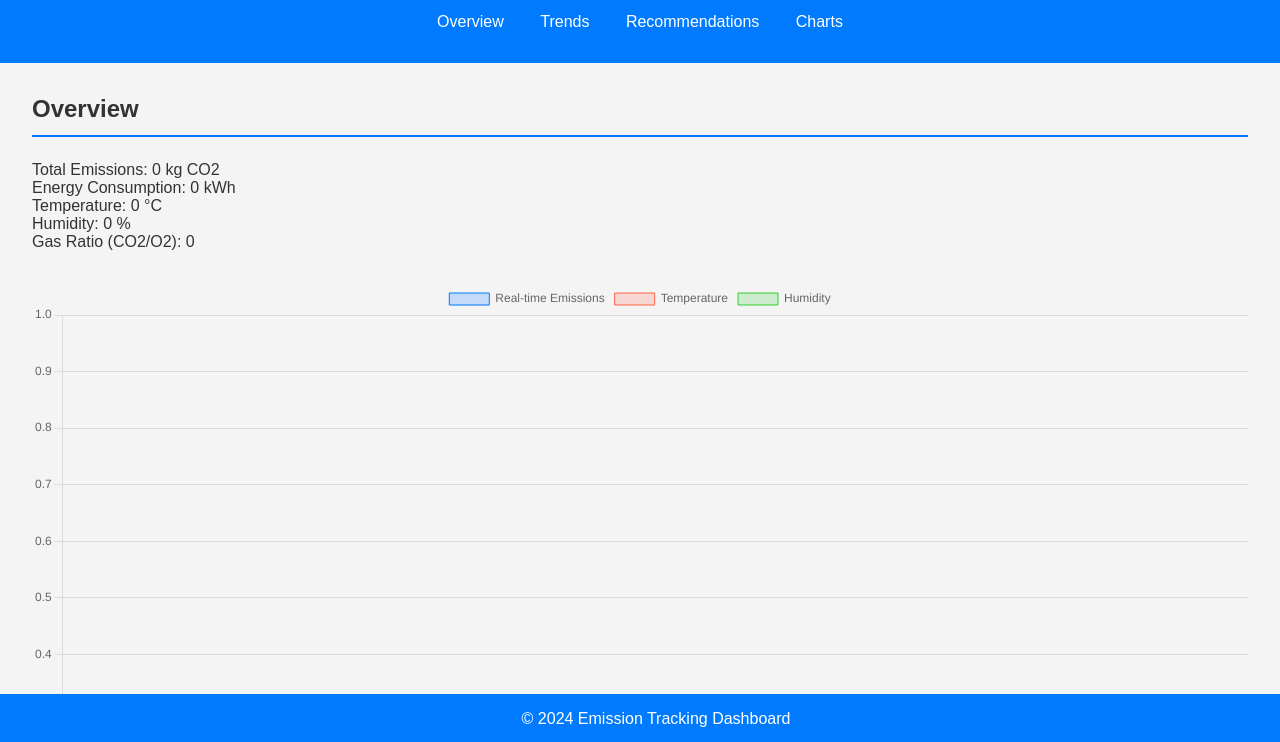
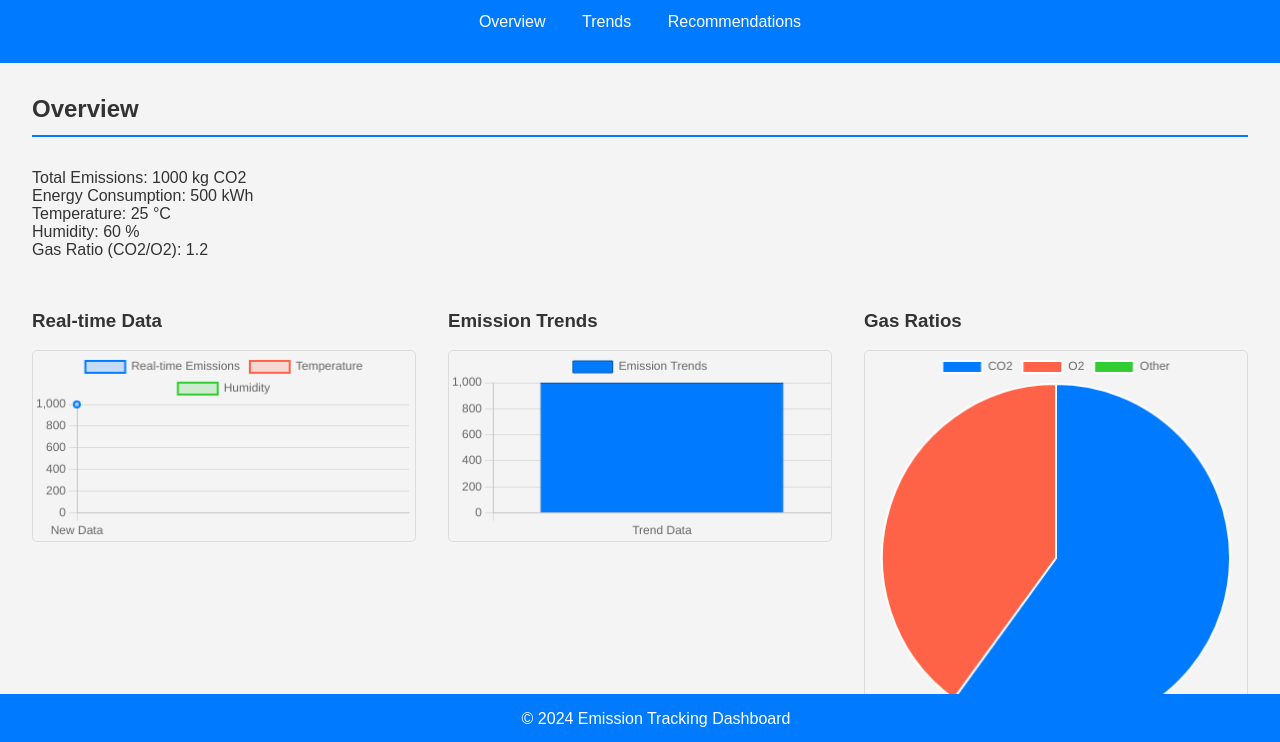
Before and after one commit to vishveshwaran1/CoalMineManagement, a plain HTML site: page index.html in a window 1280 px wide. Shown: the part 56-798 px from the top of the page. Drawn offline with nearby package versions, Linux system fonts and the light colour scheme; no server answers.

Commit message:
new file

```diff
--- a/index.html
+++ b/index.html
@@ -14,7 +14,6 @@
                 <li><a href="#overview">Overview</a></li>
                 <li><a href="#trends">Trends</a></li>
                 <li><a href="#recommendations">Recommendations</a></li>
-                <li><a href="#charts">Charts</a></li>
             </ul>
         </nav>
     </header>
@@ -22,29 +21,29 @@
     <main>
         <section id="overview">
             <h2>Overview</h2>
-            <div id="summary">
+            <div id="alerts" class="alert-box">
+                <!-- Alerts will be displayed here -->
+            </div>
+            <div id="summary" class="summary-box">
                 <p>Total Emissions: <span id="total-emissions">0</span> kg CO2</p>
                 <p>Energy Consumption: <span id="energy-consumption">0</span> kWh</p>
                 <p>Temperature: <span id="temperature">0</span> °C</p>
                 <p>Humidity: <span id="humidity">0</span> %</p>
                 <p>Gas Ratio (CO2/O2): <span id="gas-ratio">0</span></p>
             </div>
-            <div id="real-time">
-                <canvas id="real-time-chart"></canvas>
-            </div>
-        </section>
-
-        <section id="trends">
-            <h2>Emission Trends</h2>
-            <div id="trend-chart">
-                <canvas id="trend-chart-canvas"></canvas>
-            </div>
-        </section>
-
-        <section id="charts">
-            <h2>Additional Charts</h2>
-            <div id="pie-chart">
-                <canvas id="pie-chart-canvas"></canvas>
+            <div id="charts">
+                <div class="chart-container">
+                    <h3>Real-time Data</h3>
+                    <canvas id="real-time-chart"></canvas>
+                </div>
+                <div class="chart-container">
+                    <h3>Emission Trends</h3>
+                    <canvas id="trend-chart-canvas"></canvas>
+                </div>
+                <div class="chart-container">
+                    <h3>Gas Ratios</h3>
+                    <canvas id="pie-chart"></canvas>
+                </div>
             </div>
         </section>
 
@@ -60,7 +59,7 @@
         <p>&copy; 2024 Emission Tracking Dashboard</p>
     </footer>
 
+    <script src="scripts.js"></script>
     <script src="https://cdn.jsdelivr.net/npm/chart.js"></script>
-    <script src="scripts.js"></script>
 </body>
 </html>
--- a/scripts.js
+++ b/scripts.js
@@ -1,9 +1,8 @@
-// Assuming you are using Chart.js for charting
-
-// Initialize the charts
 document.addEventListener('DOMContentLoaded', function() {
   const ctxRealTime = document.getElementById('real-time-chart').getContext('2d');
   const ctxTrend = document.getElementById('trend-chart-canvas').getContext('2d');
+  const ctxPie = document.getElementById('pie-chart').getContext('2d');
+  const alertContainer = document.getElementById('alert-container');
 
   const realTimeChart = new Chart(ctxRealTime, {
       type: 'line',
@@ -15,21 +14,21 @@ document.addEventListener('DOMContentLoaded', function() {
                   data: [], // Add real-time emissions data here
                   borderColor: '#007bff',
                   backgroundColor: 'rgba(0, 123, 255, 0.2)',
-                  borderWidth: 1
+                  borderWidth: 2
               },
               {
                   label: 'Temperature',
                   data: [], // Add real-time temperature data here
                   borderColor: '#ff6347',
                   backgroundColor: 'rgba(255, 99, 71, 0.2)',
-                  borderWidth: 1
+                  borderWidth: 2
               },
               {
                   label: 'Humidity',
                   data: [], // Add real-time humidity data here
                   borderColor: '#32cd32',
                   backgroundColor: 'rgba(50, 205, 50, 0.2)',
-                  borderWidth: 1
+                  borderWidth: 2
               }
           ]
       },
@@ -42,6 +41,10 @@ document.addEventListener('DOMContentLoaded', function() {
               y: {
                   beginAtZero: true
               }
+          },
+          animation: {
+              duration: 1000,
+              easing: 'easeOutQuart'
           }
       }
   });
@@ -69,11 +72,50 @@ document.addEventListener('DOMContentLoaded', function() {
               y: {
                   beginAtZero: true
               }
+          },
+          animation: {
+              duration: 1500,
+              easing: 'easeOutBounce'
           }
       }
   });
 
-  // Example function to update the summary
+  const pieChart = new Chart(ctxPie, {
+      type: 'pie',
+      data: {
+          labels: [], // Add labels here
+          datasets: [{
+              label: 'Gas Ratios',
+              data: [], // Add gas ratio data here
+              backgroundColor: [
+                  '#007bff',
+                  '#ff6347',
+                  '#32cd32'
+              ],
+              hoverOffset: 4
+          }]
+      },
+      options: {
+          responsive: true,
+          plugins: {
+              legend: {
+                  position: 'top',
+              },
+              tooltip: {
+                  callbacks: {
+                      label: function(tooltipItem) {
+                          return `${tooltipItem.label}: ${tooltipItem.raw}%`;
+                      }
+                  }
+              }
+          },
+          animation: {
+              duration: 1000,
+              easing: 'easeInOutQuad'
+          }
+      }
+  });
+
   function updateSummary(totalEmissions, energyConsumption, temperature, humidity, gasRatio) {
       document.getElementById('total-emissions').textContent = totalEmissions;
       document.getElementById('energy-consumption').textContent = energyConsumption;
@@ -82,32 +124,53 @@ document.addEventListener('DOMContentLoaded', function() {
       document.getElementById('gas-ratio').textContent = gasRatio;
   }
 
-  // Example function to fetch and update data
-  function fetchData() {
-      // Replace with actual API call
-      fetch('/api/data')
-          .then(response => response.json())
-          .then(data => {
-              // Update charts and summary with fetched data
-              updateSummary(
-                  data.totalEmissions,
-                  data.energyConsumption,
-                  data.temperature,
-                  data.humidity,
-                  data.gasRatio
-              );
-              realTimeChart.data.labels = data.realTimeLabels;
-              realTimeChart.data.datasets[0].data = data.realTimeEmissionsData;
-              realTimeChart.data.datasets[1].data = data.realTimeTemperatureData;
-              realTimeChart.data.datasets[2].data = data.realTimeHumidityData;
-              realTimeChart.update();
-
-              trendChart.data.labels = data.trendLabels;
-              trendChart.data.datasets[0].data = data.trendData;
-              trendChart.update();
-          });
+  function displayAlert(message, type) {
+      const alert = document.createElement('div');
+      alert.className = `alert ${type}`;
+      alert.textContent = message;
+      alertContainer.appendChild(alert);
   }
 
-  // Fetch data on page load
+  function fetchData() {
+      // Replace with actual data fetching logic
+      const mockData = {
+          totalEmissions: '1000',
+          energyConsumption: '500',
+          temperature: '25',
+          humidity: '60',
+          gasRatio: '1.2'
+      };
+      const { totalEmissions, energyConsumption, temperature, humidity, gasRatio } = mockData;
+
+      updateSummary(totalEmissions, energyConsumption, temperature, humidity, gasRatio);
+
+      // Check for critical levels
+      if (parseFloat(totalEmissions) > 1500) {
+          displayAlert('Critical: Emissions are very high!', 'severe');
+      }
+      if (parseFloat(temperature) > 35) {
+          displayAlert('Critical: Temperature is too high!', 'severe');
+      }
+      if (parseFloat(humidity) > 80) {
+          displayAlert('Critical: Humidity is too high!', 'severe');
+      }
+      if (parseFloat(gasRatio) > 2) {
+          displayAlert('Critical: Gas ratio is out of range!', 'severe');
+      }
+
+      // Update charts with mock data
+      realTimeChart.data.labels.push('New Data'); // Example label
+      realTimeChart.data.datasets[0].data.push(totalEmissions); // Example data
+      realTimeChart.update();
+
+      trendChart.data.labels.push('Trend Data'); // Example label
+      trendChart.data.datasets[0].data.push(totalEmissions); // Example data
+      trendChart.update();
+
+      pieChart.data.labels = ['CO2', 'O2', 'Other']; // Example labels
+      pieChart.data.datasets[0].data = [parseFloat(gasRatio) * 50, 100 - parseFloat(gasRatio) * 50, 0]; // Example data
+      pieChart.update();
+  }
+
   fetchData();
 });
--- a/styles.css
+++ b/styles.css
@@ -46,8 +46,50 @@ h2 {
   margin-bottom: 2em;
 }
 
-#real-time, #trend-chart {
+#charts {
+  display: flex;
+  flex-wrap: wrap;
+  gap: 2em;
+}
+
+.chart-container {
+  flex: 1;
+  min-width: 300px;
   margin-bottom: 2em;
+}
+
+canvas {
+  border: 1px solid #ddd;
+  border-radius: 5px;
+  transition: transform 0.3s ease, box-shadow 0.3s ease;
+}
+
+canvas:hover {
+  transform: scale(1.05);
+  box-shadow: 0 4px 8px rgba(0, 0, 0, 0.2);
+}
+
+#alerts {
+  margin-top: 2em;
+}
+
+#alert-container {
+  background-color: #fff3cd;
+  color: #856404;
+  padding: 1em;
+  border: 1px solid #ffeeba;
+  border-radius: 5px;
+  box-shadow: 0 4px 8px rgba(0, 0, 0, 0.1);
+}
+
+.alert {
+  margin-bottom: 1em;
+}
+
+.alert.severe {
+  background-color: #f8d7da;
+  color: #721c24;
+  border: 1px solid #f5c6cb;
 }
 
 footer {
```
